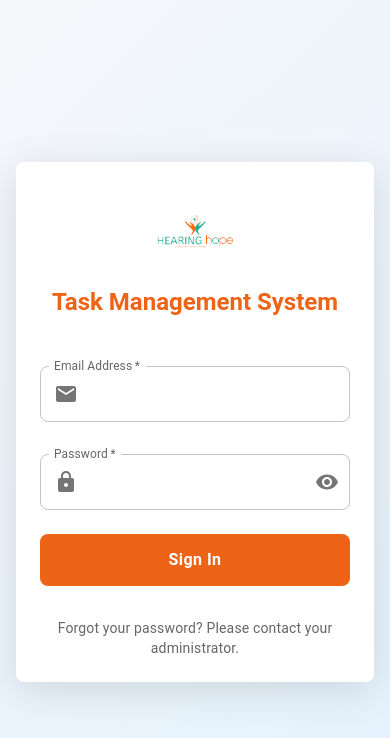
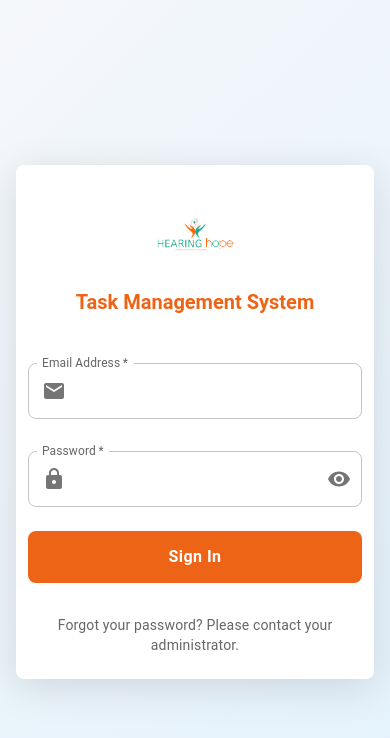
Before and after one commit to Saksham27verma/task-management-system-hearing-hope, a Next.js app: page /login in a window 390 px wide. Shown: the top 738 px of the page. Built offline with nearby package versions, Linux system fonts and the light colour scheme; no server answers.

Commit message:
link changed

```diff
--- a/src/app/globals.css
+++ b/src/app/globals.css
@@ -9,6 +9,29 @@
   --primary-color: #ff7d3c;
   --primary-color-dark: #EE6417;
   --secondary-color: #4fc3a1;
+}
+
+/* Fix for mobile responsiveness - prevent horizontal overflow */
+html, body {
+  width: 100%;
+  max-width: 100vw;
+  overflow-x: hidden;
+  margin: 0;
+  padding: 0;
+  -webkit-text-size-adjust: 100%;
+}
+
+/* Fix for content width issues on mobile */
+* {
+  box-sizing: border-box;
+}
+
+/* Fix for table overflow on mobile */
+table {
+  width: 100%;
+  display: block;
+  overflow-x: auto;
+  white-space: nowrap;
 }
 
 /* Custom scrollbar for better UX */
@@ -76,7 +99,7 @@
   scrollbar-width: thin;
 }
 
-/* Make buttons more touch-friendly on mobile */
+/* Mobile optimizations */
 @media (max-width: 600px) {
   button,
   .MuiButton-root,
@@ -87,6 +110,46 @@
 
   .MuiInputBase-root {
     min-height: 46px;
+  }
+
+  /* Ensure content stays within viewport */
+  .MuiContainer-root {
+    padding-left: 12px;
+    padding-right: 12px;
+    max-width: 100% !important;
+  }
+
+  /* Make tables scroll horizontally on mobile */
+  .MuiTable-root {
+    display: block;
+    width: 100%;
+    overflow-x: auto;
+  }
+
+  /* Adjust typography for better mobile reading */
+  .MuiTypography-h4 {
+    font-size: 1.5rem !important;
+  }
+
+  .MuiTypography-h5 {
+    font-size: 1.25rem !important;
+  }
+
+  /* Fix for form controls */
+  .MuiFormControl-root {
+    width: 100%;
+  }
+
+  /* Fix Paper padding */
+  .MuiPaper-root {
+    padding-left: 12px !important;
+    padding-right: 12px !important;
+  }
+
+  /* Grid adjustment */
+  .MuiGrid-container {
+    margin: 0 !important;
+    width: 100% !important;
   }
 }
 
--- a/src/app/layout.tsx
+++ b/src/app/layout.tsx
@@ -13,7 +13,9 @@ export const metadata = {
 export const viewport = {
   width: 'device-width',
   initialScale: 1,
-  maximumScale: 1,
+  maximumScale: 5,
+  minimumScale: 1,
+  userScalable: true,
   themeColor: '#EE6417',
 };
 
@@ -27,6 +29,7 @@ export default function RootLayout({
       <head>
         <link rel="preconnect" href="https://fonts.googleapis.com" />
         <link rel="preconnect" href="https://fonts.gstatic.com" crossOrigin="anonymous" />
+        <meta name="format-detection" content="telephone=no" />
       </head>
       <body>
         <Providers>{children}</Providers>
```
